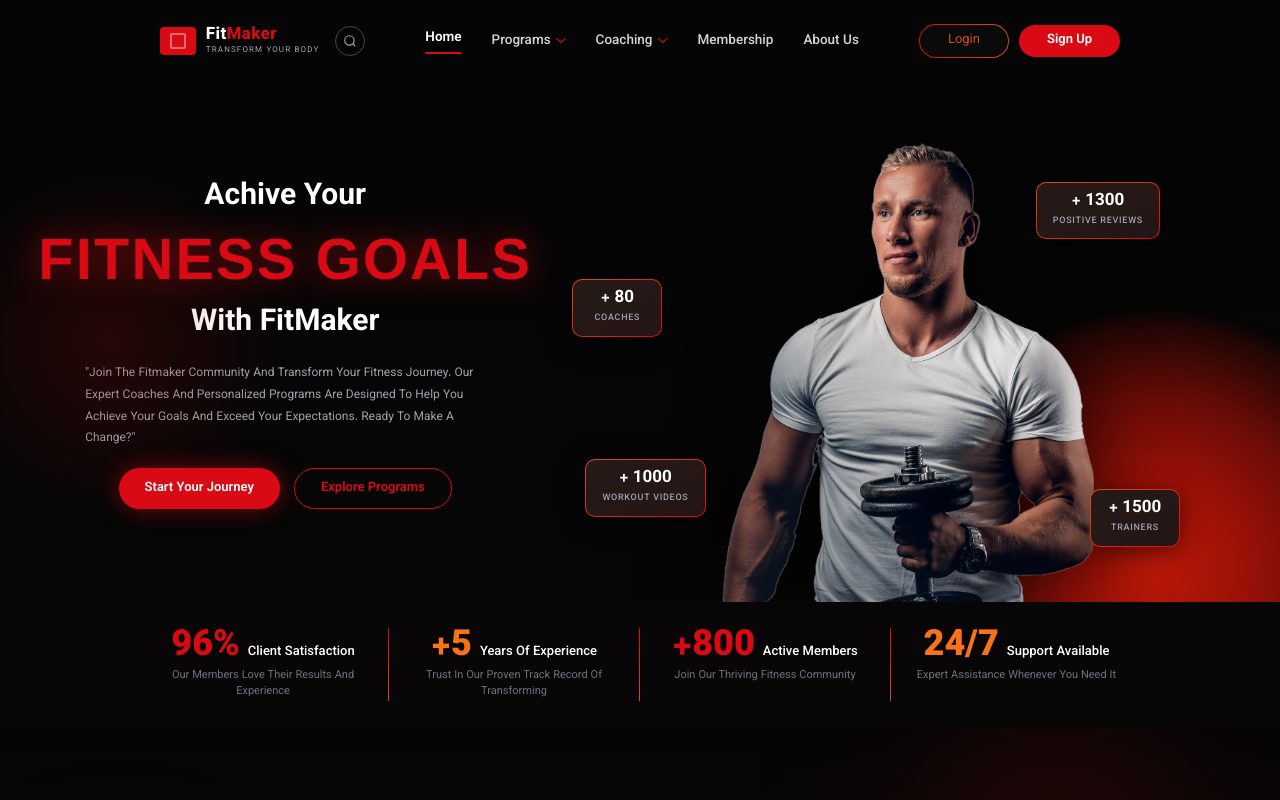
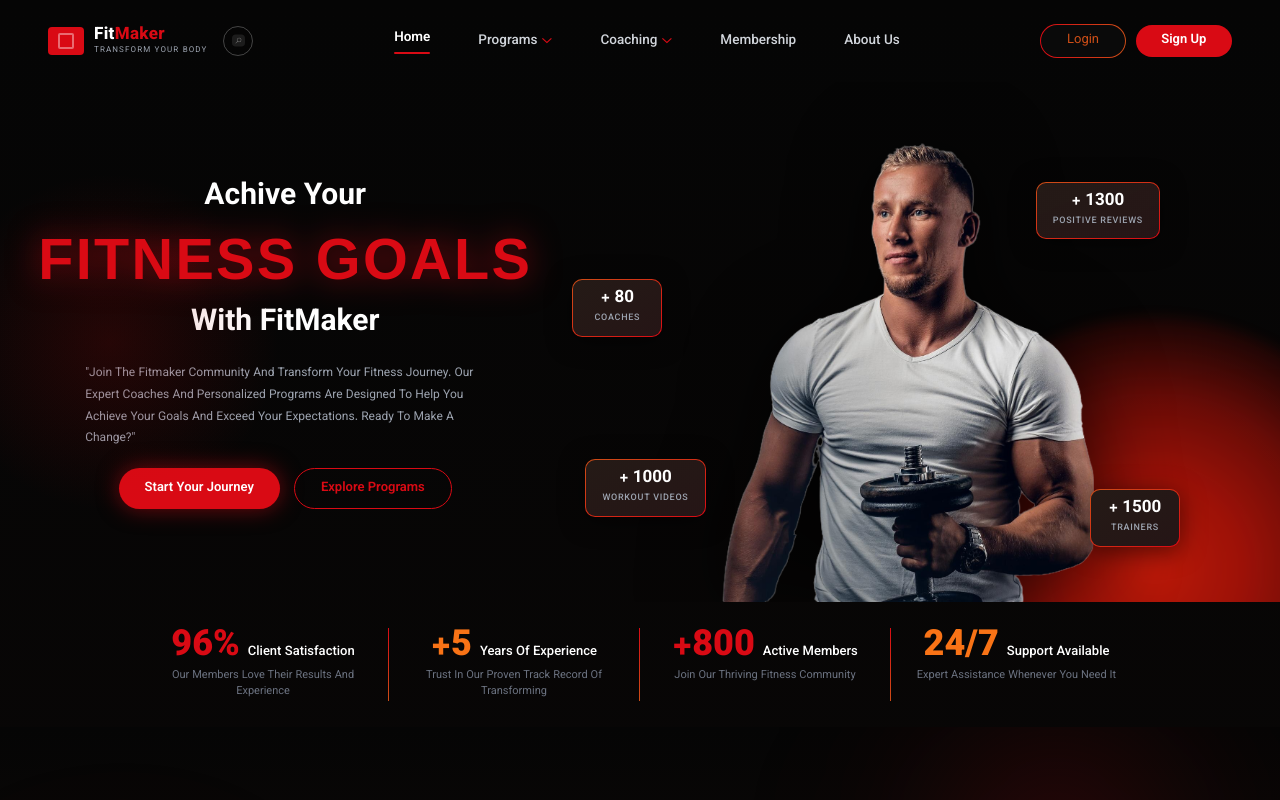
Before and after one commit to shijinp006/ScannTek-Project-3, a React (Vite) app: page / in a window 1280 px wide. Shown: the top 800 px of the page. Built offline with nearby package versions, Linux system fonts and the light colour scheme; a web font is replaced by a local one.

Commit message:
first commit

```diff
--- a/src/components/LandingPage.jsx
+++ b/src/components/LandingPage.jsx
@@ -3,6 +3,7 @@
 import { motion, AnimatePresence } from 'framer-motion';
 import arrowSvg from '../assets/arrow.svg';
 import doubleCotSvg from '../assets/doublecot.svg';
+import searchSvg from '../assets/search.svg';
 import heroTrainer from '../assets/hero-image.png';
 import serviceLosing from '../assets/service-losing-weight.png';
 import serviceBuilding from '../assets/service-building-muscle.png';
@@ -482,7 +483,7 @@
       <motion.nav
         variants={fadeDown} initial="hidden" animate="show"
         transition={{ duration: 0.6, ease: 'easeOut' }}
-        className="flex sm:hidden flex-col items-center justify-center   px-4 mt-[25px] pt-20 pb-3  w-full h-[50px]"
+        className="flex sm:hidden flex-col items-center px-4 mt-[25px] pt-20 pb-3  w-full h-[50px] "
         style={{ zIndex: 50, position: 'relative' }}
       >
         <div className="flex items-center justify-between w-full">
@@ -495,7 +496,7 @@
           </div>
           {/* Search bar */}
           <div style={{ display: 'flex', alignItems: 'center', background: 'rgba(255,255,255,0.06)', borderRadius: '999px', padding: '5px 12px', gap: '6px', flex: 1, margin: '0 10px' }}>
-            <svg width="12" height="12" viewBox="0 0 24 24" fill="none" stroke="#9ca3af" strokeWidth="2"><circle cx="11" cy="11" r="8" /><path d="m21 21-4.35-4.35" /></svg>
+            <img src={searchSvg} alt="" style={{ width: '11px', height: '11px', opacity: 0.6 }} />
             <span style={{ fontSize: '11px', color: '#6b7280' }}>Search</span>
           </div>
           {/* Hamburger */}
@@ -537,12 +538,12 @@
         initial="hidden"
         animate="show"
         transition={{ duration: 0.6, ease: 'easeOut' }}
-        className="hidden sm:flex items-center justify-center"
+        className="hidden sm:flex items-center justify-between w-full"
         style={{
-          padding: '24px 36px',
+          padding: '24px clamp(16px, 4vw, 48px)',
           zIndex: 30,
           position: 'relative',
-          gap: 'clamp(20px, 5vw, 60px)',
+          width: '100%',
         }}
       >
         {/* Logo */}
@@ -573,9 +574,7 @@
             color: '#9ca3af', display: 'flex', alignItems: 'center',
             justifyContent: 'center', cursor: 'pointer', marginLeft: '6px',
           }}>
-            <svg width="14" height="14" viewBox="0 0 24 24" fill="none" stroke="currentColor" strokeWidth="2">
-              <circle cx="11" cy="11" r="8" /><path d="m21 21-4.35-4.35" />
-            </svg>
+            <img src={searchSvg} alt="Search" style={{ width: '13px', height: '13px', opacity: 0.7 }} />
           </button>
         </motion.div>
 
@@ -584,7 +583,7 @@
           initial="hidden"
           animate="show"
           variants={{ show: { transition: { staggerChildren: 0.08, delayChildren: 0.3 } } }}
-          className="flex items-center gap-[20px] lg:gap-[30px] list-none p-0 m-0"
+          className="flex items-center gap-[12px] md:gap-[18px] lg:gap-[40px] xl:gap-[48px] list-none p-0 m-0"
         >
           {[
             { label: 'Home' },
@@ -596,7 +595,7 @@
             const isActive = activeNav === label;
             return (
               <motion.li key={label} variants={fadeDown} style={{ display: 'flex', flexDirection: 'column', alignItems: 'center', gap: '4px', cursor: 'pointer' }} onClick={() => setActiveNav(label)}>
-                <a href="#" onClick={e => e.preventDefault()} className={`text-[11px] lg:text-[13.5px] flex items-center gap-[5px] no-underline ${isActive ? 'font-semibold text-white' : 'font-medium text-[#d1d5db]'}`} style={{ whiteSpace: 'nowrap' }}>
+                <a href="#" onClick={e => e.preventDefault()} className={`text-[10px] md:text-[11.5px] lg:text-[13.5px] flex items-center gap-[5px] no-underline ${isActive ? 'font-semibold text-white' : 'font-medium text-[#d1d5db]'}`} style={{ whiteSpace: 'nowrap' }}>
                   {label}
                   {arrow && <img src={arrowSvg} alt="" className="w-[8px] lg:w-[10px] h-auto" />}
                 </a>
@@ -615,14 +614,14 @@
           className="flex items-center gap-[6px] lg:gap-[10px]"
         >
           <button style={{
-            padding: 'clamp(6px, 1vw, 6px) clamp(22px, 4vw, 28px)', borderRadius: '999px',
+            padding: 'clamp(6px, 1vw, 6px) clamp(12px, 2vw, 28px)', borderRadius: '999px',
             border: '1px solid transparent',
             background: 'linear-gradient(#0a0a0a, #0a0a0a) padding-box, linear-gradient(to right, #D90A14, #CD4E17) border-box',
             color: '#CD4E17', fontSize: 'clamp(11px, 1.5vw, 13px)', fontFamily: 'inherit', cursor: 'pointer',
             flexShrink: 0, whiteSpace: 'nowrap'
           }}>Login</button>
           <button style={{
-            padding: 'clamp(6px, 1vw, 6px) clamp(22px, 4vw, 28px)', borderRadius: '999px',
+            padding: 'clamp(6px, 1vw, 6px) clamp(12px, 2vw, 28px)', borderRadius: '999px',
             border: 'none', background: '#D90A14',
             color: '#fff', fontSize: 'clamp(11px, 1.5vw, 13px)', fontWeight: 600,
             fontFamily: 'inherit', cursor: 'pointer',
```
Also changed, not shown: src/assets/search.svg (added).
